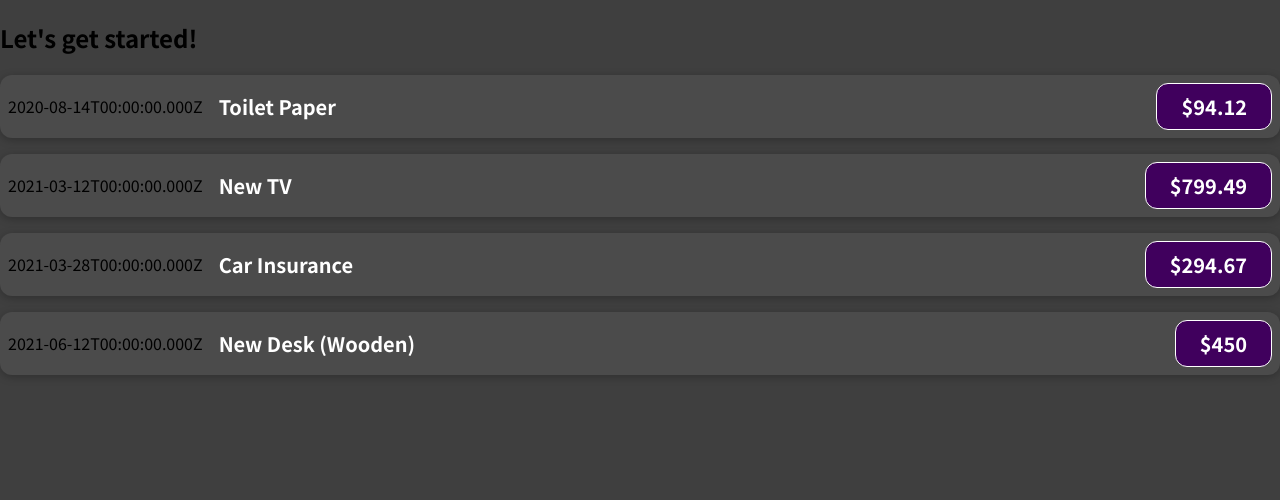
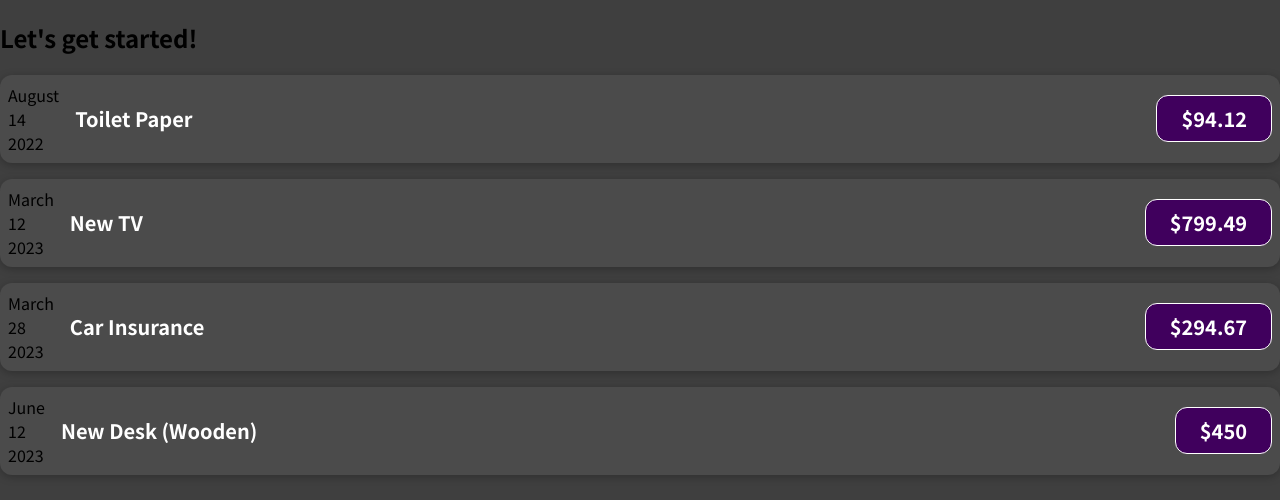
Before and after one commit to funnypar/Expenses-app, a JavaScript app: page / in a window 1280 px wide. Shown: the top 500 px of the page. Built offline with nearby package versions, Linux system fonts and the light colour scheme.

Commit message:
addedDateLogic

```diff
--- a/src/App.js
+++ b/src/App.js
@@ -6,25 +6,25 @@
             id: "e1",
             title: "Toilet Paper",
             amount: 94.12,
-            date: new Date(2020, 7, 14),
+            date: new Date(2022, 7, 14),
         },
         {
             id: "e2",
             title: "New TV",
             amount: 799.49,
-            date: new Date(2021, 2, 12),
+            date: new Date(2023, 2, 12),
         },
         {
             id: "e3",
             title: "Car Insurance",
             amount: 294.67,
-            date: new Date(2021, 2, 28),
+            date: new Date(2023, 2, 28),
         },
         {
             id: "e4",
             title: "New Desk (Wooden)",
             amount: 450,
-            date: new Date(2021, 5, 12),
+            date: new Date(2023, 5, 12),
         },
     ];
     return (
--- a/src/components/DateItem.js
+++ b/src/components/DateItem.js
@@ -1,9 +1,17 @@
 import "./DateItem.css";
 
 function DateItem(props) {
+    const month = props.date.toLocaleString("en-Us", { month: "long" });
+    const day = props.date.toLocaleString("en-Us", { day: "2-digit" });
+    const year = props.date.getFullYear();
+
     return (
         <div className="expense-item">
-            <div>{props.date.toISOString()}</div>
+            <div>
+                <div>{month}</div>
+                <div>{day}</div>
+                <div>{year}</div>
+            </div>
             <div className="expense-item__description">
                 <h2>{props.title}</h2>
                 <div className="expense-item__price">${props.amount}</div>
```
